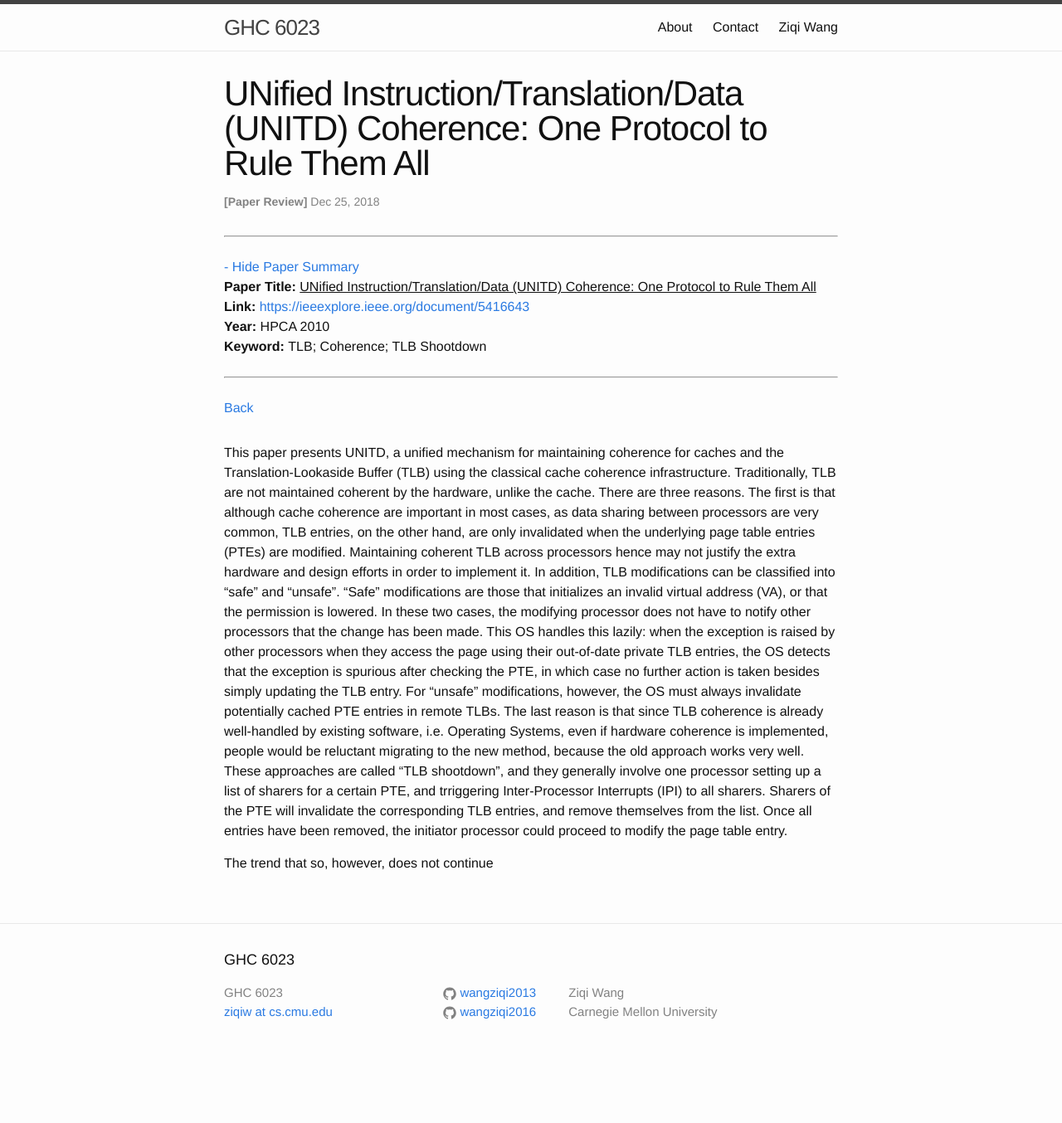
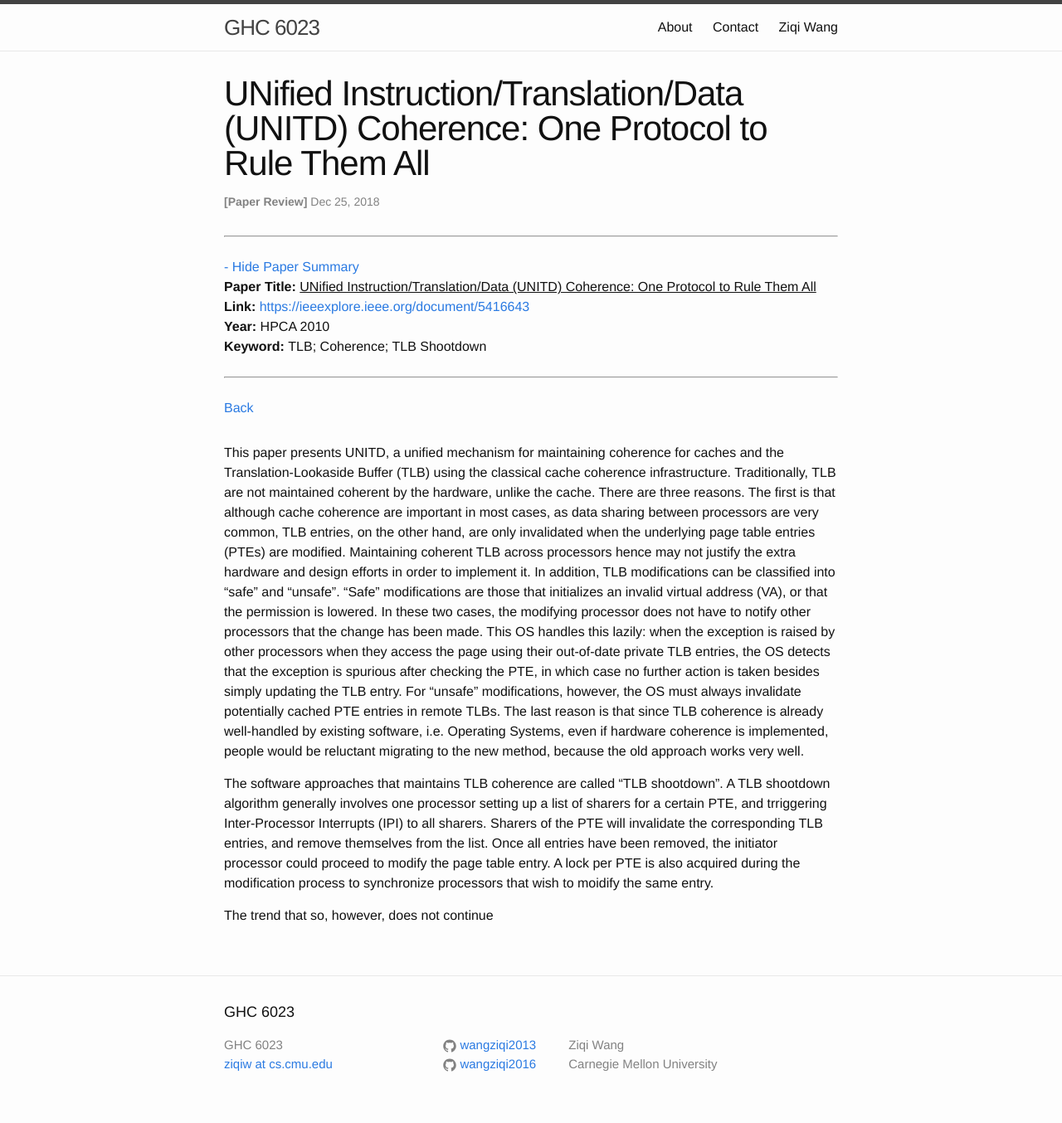
Before and after one commit to wangziqi2013/wangziqi2013.github.io, a Jekyll site: the page built from _posts/2018-12-24-unitd.markdown, in a window 1280 px wide. Shown: the whole page at 83% size. Built offline with Jekyll 4.4.1, drawn with Linux system fonts in a browser that asks for light colours; before the commit the page ends 1291 px from its top, so only the background shows below that.

Commit message:
Adding software shootdown

```diff
--- a/_posts/2018-12-24-unitd.markdown
+++ b/_posts/2018-12-24-unitd.markdown
@@ -26,9 +26,12 @@ entries, the OS detects that the exception is spurious after checking the PTE, i
 besides simply updating the TLB entry. For "unsafe" modifications, however, the OS must always invalidate potentially
 cached PTE entries in remote TLBs. The last reason is that since TLB coherence is already well-handled by existing
 software, i.e. Operating Systems, even if hardware coherence is implemented, people would be reluctant migrating to the
-new method, because the old approach works very well. These approaches are called "TLB shootdown", and they generally involve
+new method, because the old approach works very well.
+
+The software approaches that maintains TLB coherence are called "TLB shootdown". A TLB shootdown algorithm generally involves
 one processor setting up a list of sharers for a certain PTE, and trriggering Inter-Processor Interrupts (IPI) to all sharers.
 Sharers of the PTE will invalidate the corresponding TLB entries, and remove themselves from the list. Once all entries have been
-removed, the initiator processor could proceed to modify the page table entry.
+removed, the initiator processor could proceed to modify the page table entry. A lock per PTE is also acquired during
+the modification process to synchronize processors that wish to moidify the same entry.
 
 The trend that so, however, does not continue
```
